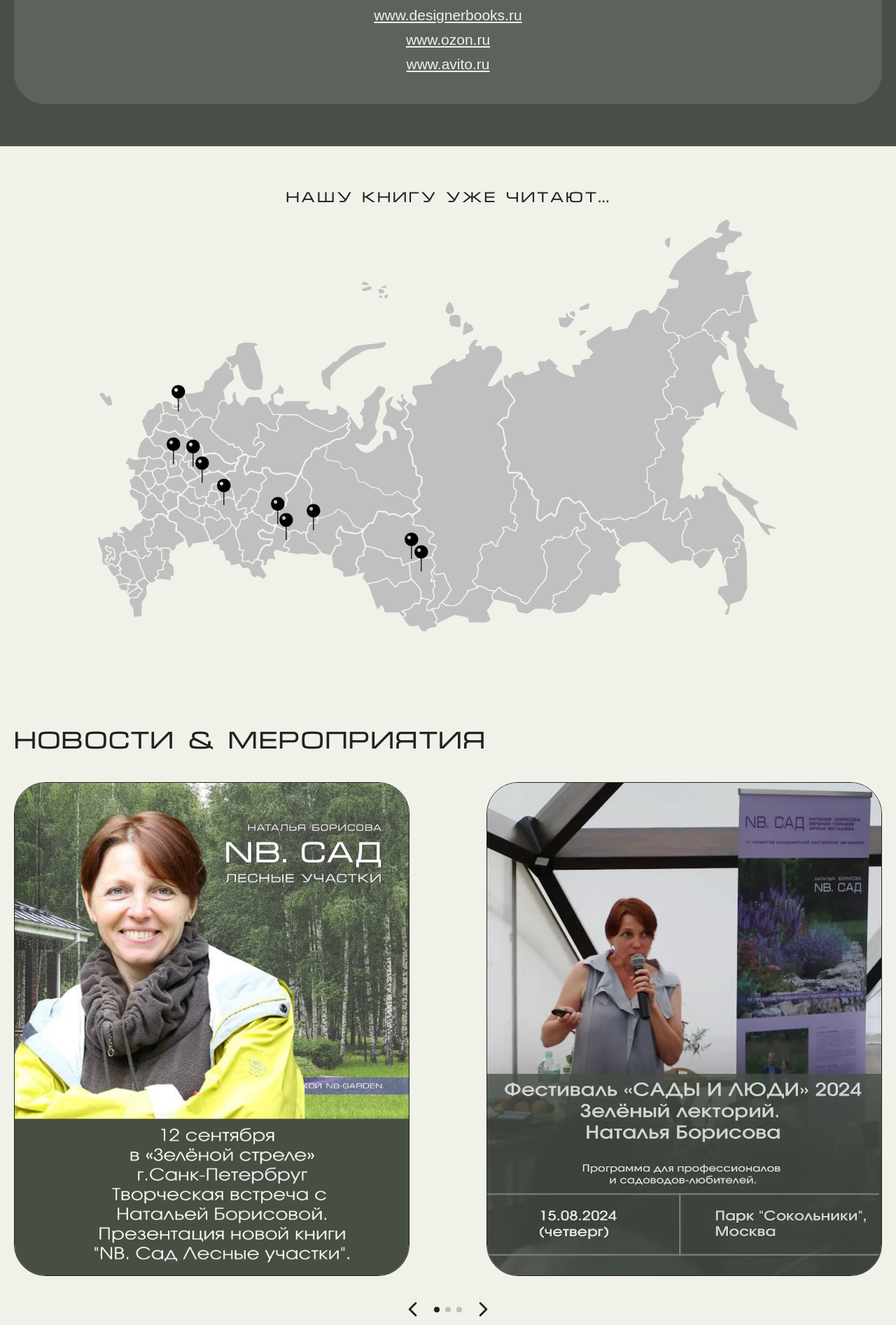
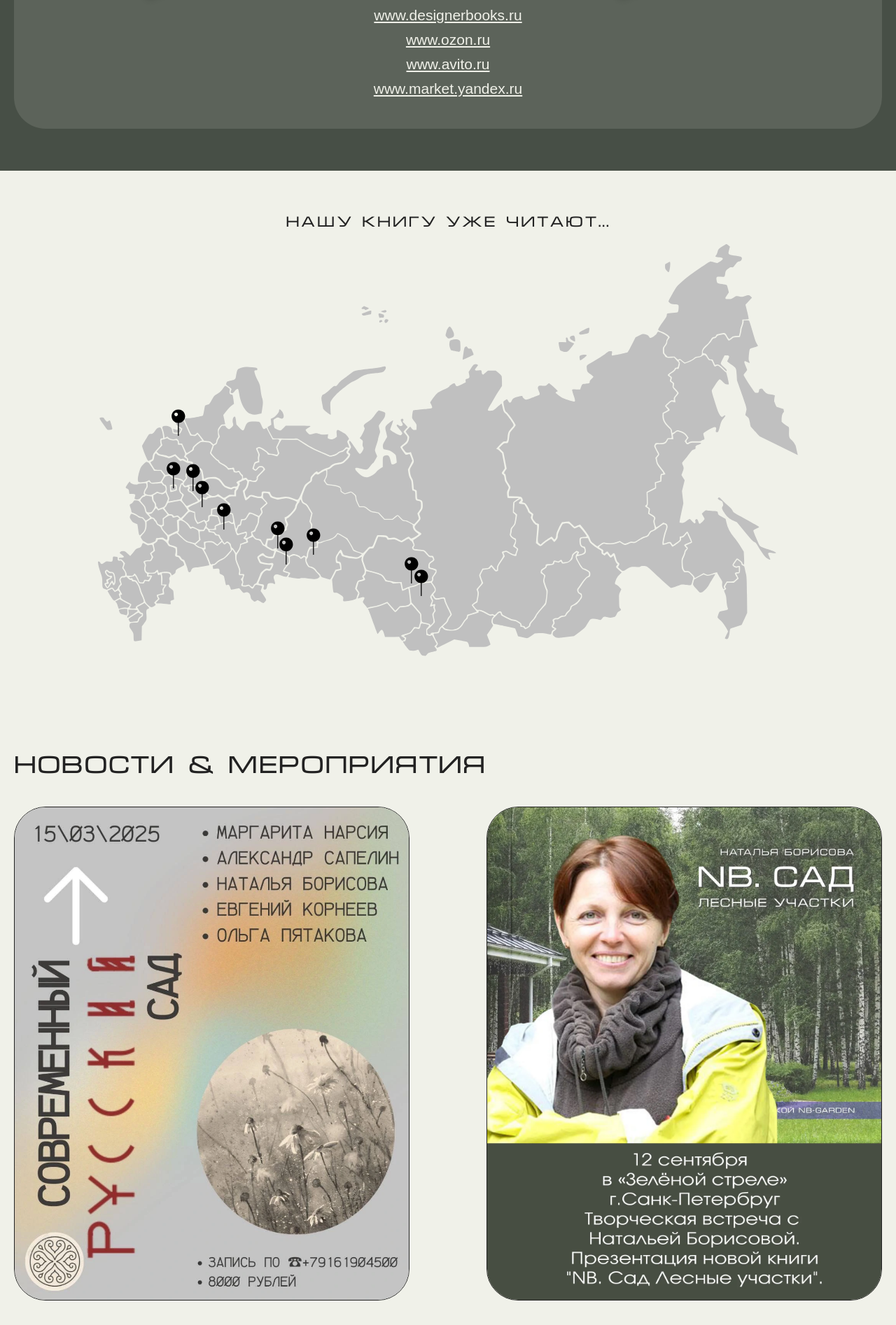
Before and after one commit to ilyamukhamedov/landing_part2, a React (Vite) app: page / in a window 1280 px wide. Shown: the part 4797-6691 px from the top of the page at 70% size. Built offline with nearby package versions, Linux system fonts and the light colour scheme; no server answers.

Commit message:
add news

```diff
--- a/src/components/News/News.jsx
+++ b/src/components/News/News.jsx
@@ -3,6 +3,7 @@ import "./News.css";
 import sep12 from "../../images/sep12.webp";
 import news1 from "../../images/news_1.webp";
 import news2 from "../../images/news_2.webp";
+import newstop from "../../images/news_top.webp";
 
 import { Swiper, SwiperSlide } from "swiper/react";
 import { Navigation, Pagination } from "swiper/modules";
@@ -44,6 +45,13 @@ const News = () => {
           }}
           className="fragment__swiper"
         >
+          <SwiperSlide>
+            <img
+              className="news__image"
+              src={newstop}
+              alt="information about the events"
+            />
+          </SwiperSlide>
           <SwiperSlide>
             <a
               className="news__link"
--- a/src/components/Policy/Policy.jsx
+++ b/src/components/Policy/Policy.jsx
@@ -63,6 +63,14 @@ const Policy = ({ isOpen }) => {
           >
             www.avito.ru
           </a>
+          <br />
+          <a
+            className="policy__link"
+            href="https://market.yandex.ru/product--nb-sad-lesnye-uchastki/1017537743?sku=103780793649&uniqueId=738602&do-waremd5=RXU7AnW3Bee5ibowULfKLQ&clid=703"
+            target="_blank"
+          >
+            www.market.yandex.ru
+          </a>
         </p>
         <img className="policy__image" src={book} alt="image of the book" />
         <img
```
Also changed, not shown: src/images/news_top.webp (added).
